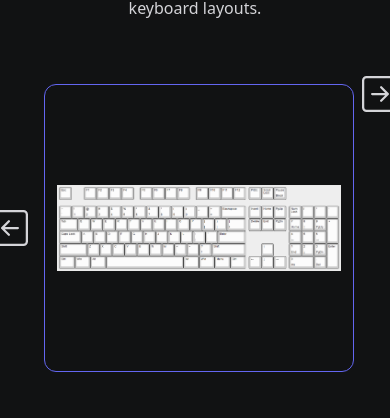
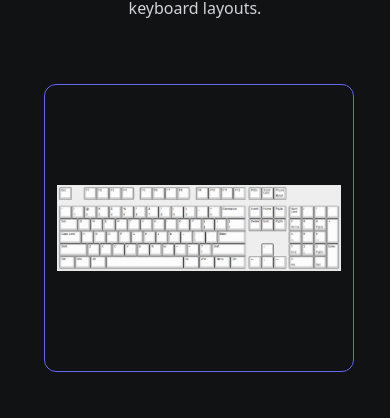
Before and after one commit to AdamJablonka/Keyboard-Layouts-Blogpost, a React (Create React App) app: page / in a window 390 px wide. Shown: the part 280-698 px from the top of the page. Built offline with nearby package versions, Linux system fonts and the light colour scheme.

Commit message:
bug fixed related to mobile view

```diff
--- a/src/components/ImageCarousel.tsx
+++ b/src/components/ImageCarousel.tsx
@@ -27,7 +27,7 @@ const ImageCarousel = () => {
         id="wrapper"
         className="p-10 h-96 text-4xl flex col justify-center max-w-3xl"
       >
-        <p className="m-auto md:opacity-100 transition easy-in-out duration-100 hover:scale-105 hover:text-white cursor-pointer mr-2 display:none">
+        <p className="m-auto md:opacity-100 transition easy-in-out duration-100 hover:scale-105 hover:text-white cursor-pointer mr-2 opacity-0">
           <BsArrowLeftSquare onClick={() => changePhotoLeft()} />
         </p>
         <div className="m-2 flex shrink-0 object-contain justify-center border border-indigo-500 rounded-xl w-full md:w-full">
@@ -36,7 +36,7 @@ const ImageCarousel = () => {
             className="shrink-0 container m-5 p-3 rounded-md object-contain select-none"
           ></img>
         </div>
-        <p className="md:m-auto md:ml-2 md:opacity-100 transition easy-in-out duration-100 hover:scale-105 display:none hover:text-white cursor-pointer">
+        <p className="md:m-auto md:ml-2 md:opacity-100 transition easy-in-out duration-100 hover:scale-105 hover:text-white cursor-pointer opacity-0">
           <BsArrowRightSquare onClick={() => changePhotoRight()} />
         </p>
       </div>
```
